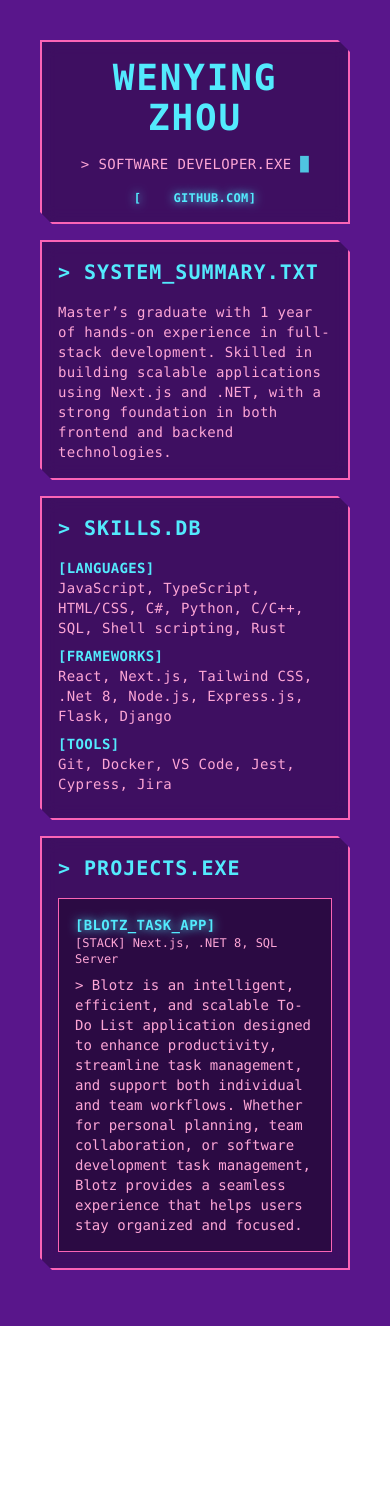
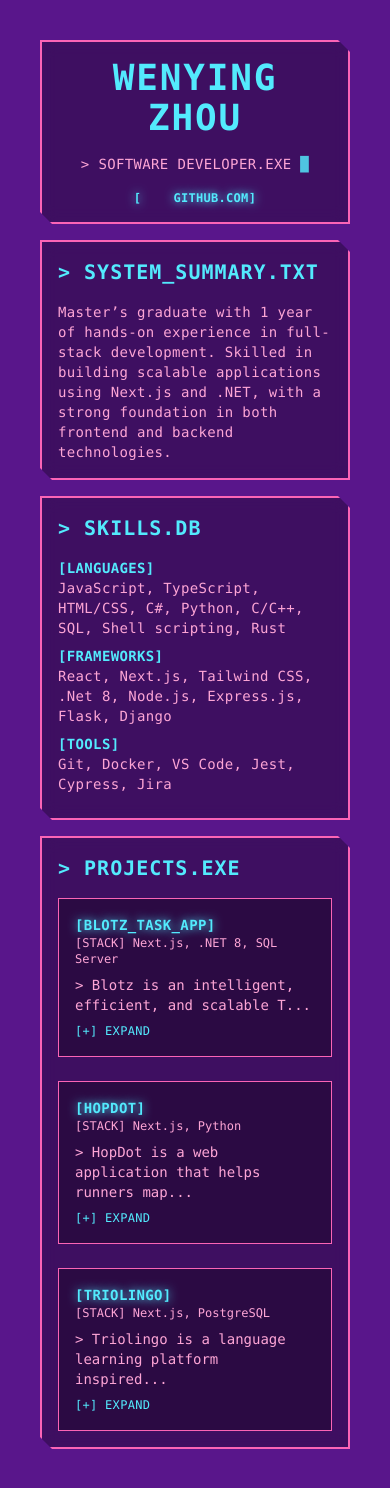
Before and after one commit to winnwy/Resumeeee, a React (Vite) app: page / in a window 390 px wide. Shown: the top 1488 px of the page. Before the commit the page ends 1326 px from the top, so only its background shows below. Built offline with nearby package versions, Linux system fonts and the light colour scheme; some icons are missing.

Commit message:
Add collapse version for mobile

```diff
--- a/src/App.tsx
+++ b/src/App.tsx
@@ -52,9 +52,35 @@ const projectBlotz = {
   timeEnd: "PRESENT",
   stack: "Next.js, .NET 8, SQL Server",
   items: [
-    "Blotz is an intelligent, efficient, and scalable To-Do List application designed to enhance productivity, streamline task management, and support both individual and team workflows. Whether for personal planning, team collaboration, or software development task management, Blotz provides a seamless experience that helps users stay organized and focused."
+    "Blotz is an intelligent, efficient, and scalable To-Do List application designed to enhance productivity, streamline task management, and support both individual and team workflows. Whether for personal planning, team collaboration, or software development task management, Blotz provides a seamless experience that helps users stay organized and focused.",
   ],
+  href: "https://blotz-task-app.vercel.app/"
 };
+
+const projectHopDot = {
+  title: "HOPDOT",
+  timeStart: "2025.05",
+  timeEnd: "PRESENT",
+  stack: "Next.js, Python",
+  items: [
+    "HopDot is a web application that helps runners map custom running routes between two locations, passing through required waypoints and matching a target distance. It’s ideal for runners who want precision in training routes or want to explore new paths with specific goals in mind. This web version serves as a prototype of the core functionality before full Garmin Connect IQ integration."
+  ],
+  href: "https://github.com/winnwy/HopDot"
+}
+
+const projectTriolingo = {
+  title: "TRIOLINGO",
+  timeStart: "2025.02",
+  timeEnd: "2025.03",
+  stack: "Next.js, PostgreSQL",
+  items: [
+    "Triolingo is a language learning platform inspired by Duolingo, designed to make mastering new languages engaging and fun. It combines structured lessons with gamification elements like a hearts system, leaderboards, and quest milestones to keep learners motivated. "
+  ],
+  href: "https://triolingo-chi.vercel.app/"
+
+}
+
+
 
 const HomePage = () => {
   return (
@@ -136,11 +162,12 @@ const HomePage = () => {
             className={`${themes.vaporwave.accent} text-xl font-bold font-mono pb-4 tracking-wider`}
           >
             &gt; PROJECTS.EXE
-               </h2>
-            <div className="space-y-6 font-mono text-sm">
-              <ProjectBox theme={themes.vaporwave} project={projectBlotz}/>
-            </div>
-
+          </h2>
+          <div className="space-y-6 font-mono text-sm">
+            <ProjectBox theme={themes.vaporwave} project={projectBlotz} />
+            <ProjectBox theme={themes.vaporwave} project={projectHopDot} />
+            <ProjectBox theme={themes.vaporwave} project={projectTriolingo}/>
+          </div>
         </PixelBox>
       </main>
     </div>
--- a/src/components/ProjectBox.tsx
+++ b/src/components/ProjectBox.tsx
@@ -1,3 +1,4 @@
+import { useState } from "react";
 import RawLink from "./RawLink";
 
 type Project = {
@@ -6,6 +7,7 @@ type Project = {
   timeEnd: string;
   stack: string;
   items: string[];
+  href: string;
 };
 
 type Theme = {
@@ -21,13 +23,18 @@ interface ProjectBoxProps {
 }
 
 const ProjectBox = ({ project, theme }: ProjectBoxProps) => {
-  const { title, timeStart, timeEnd, stack, items } = project;
+  const { title, timeStart, timeEnd, stack, items, href } = project;
+  const [isExpanded, setIsExpanded] = useState(false);
+
+  const toggleExpanded = () => {
+    setIsExpanded(!isExpanded);
+  };
 
   return (
     <div className={`p-4 ${theme.border} border bg-black/30`}>
       <div className={`flex justify-between tracking-wide ${theme.accent}`}>
         <RawLink
-          href="https://blotz-task-app.vercel.app/"
+          href={href}
           className={`${theme.hover} font-bold font-mono`}
         >
           {title}
@@ -40,11 +47,33 @@ const ProjectBox = ({ project, theme }: ProjectBoxProps) => {
       <div className={`${theme.text} text-xs`}>
         {"[STACK]"} {stack}
       </div>
-      {items.map((item, idx) => (
-        <div key={idx} className={`${theme.text} text-sm pt-2`}>
-          &gt; {item}
-        </div>
-      ))}
+
+      {/* Desktop: Show all items */}
+      <div className="hidden md:block">
+        {items.map((item, idx) => (
+          <div key={idx} className={`${theme.text} text-sm pt-2`}>
+            &gt; {item}
+          </div>
+        ))}
+      </div>
+
+      {/* Mobile: Collapsible items */}
+      <div className="block md:hidden">
+        {items.map((item, idx) => (
+          <div key={idx} className={`${theme.text} text-sm pt-2`}>
+            &gt; {isExpanded ? item : `${item.slice(0, 50)}...`}
+          </div>
+        ))}
+
+        {items.some((item) => item.length > 50) && (
+          <button
+            onClick={toggleExpanded}
+            className={`${theme.accent} ${theme.hover} text-xs mt-2 font-mono tracking-wide cursor-pointer`}
+          >
+            {isExpanded ? "[-] COLLAPSE" : "[+] EXPAND"}
+          </button>
+        )}
+      </div>
     </div>
   );
 };
```
